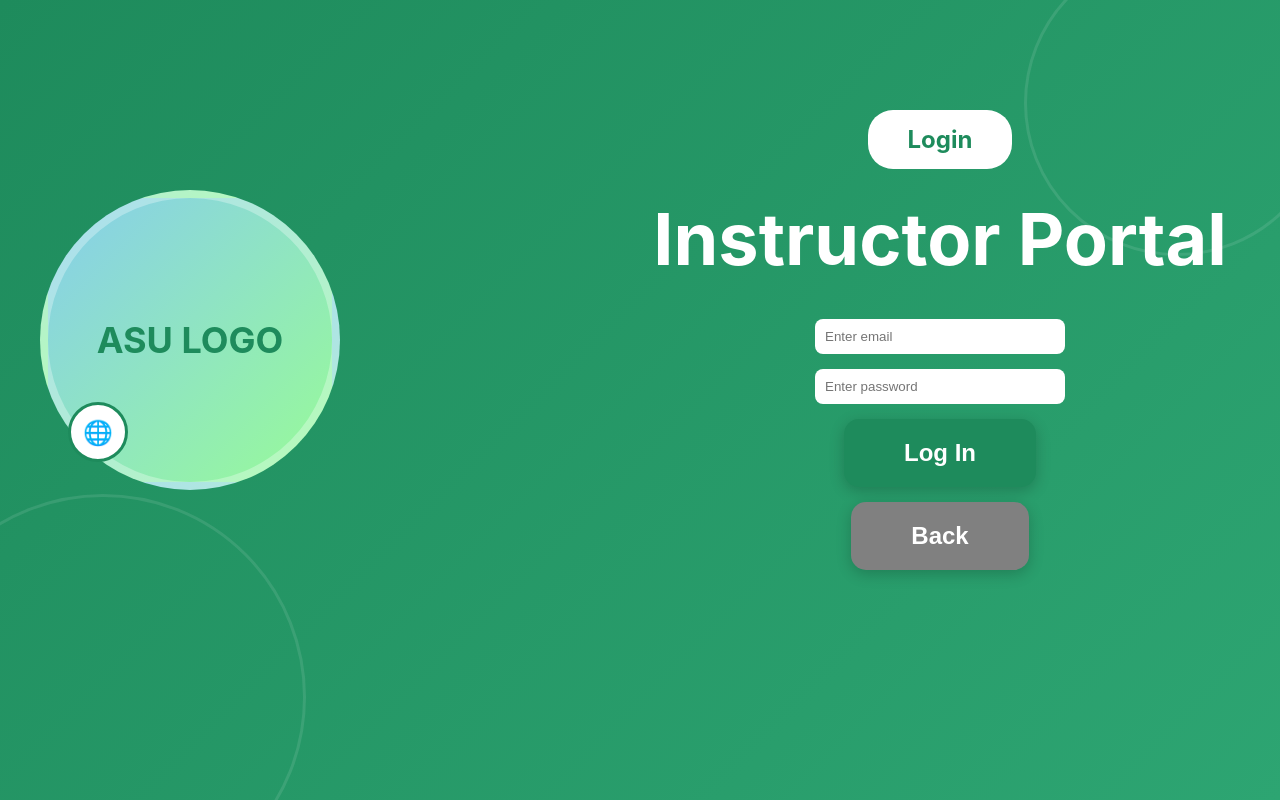
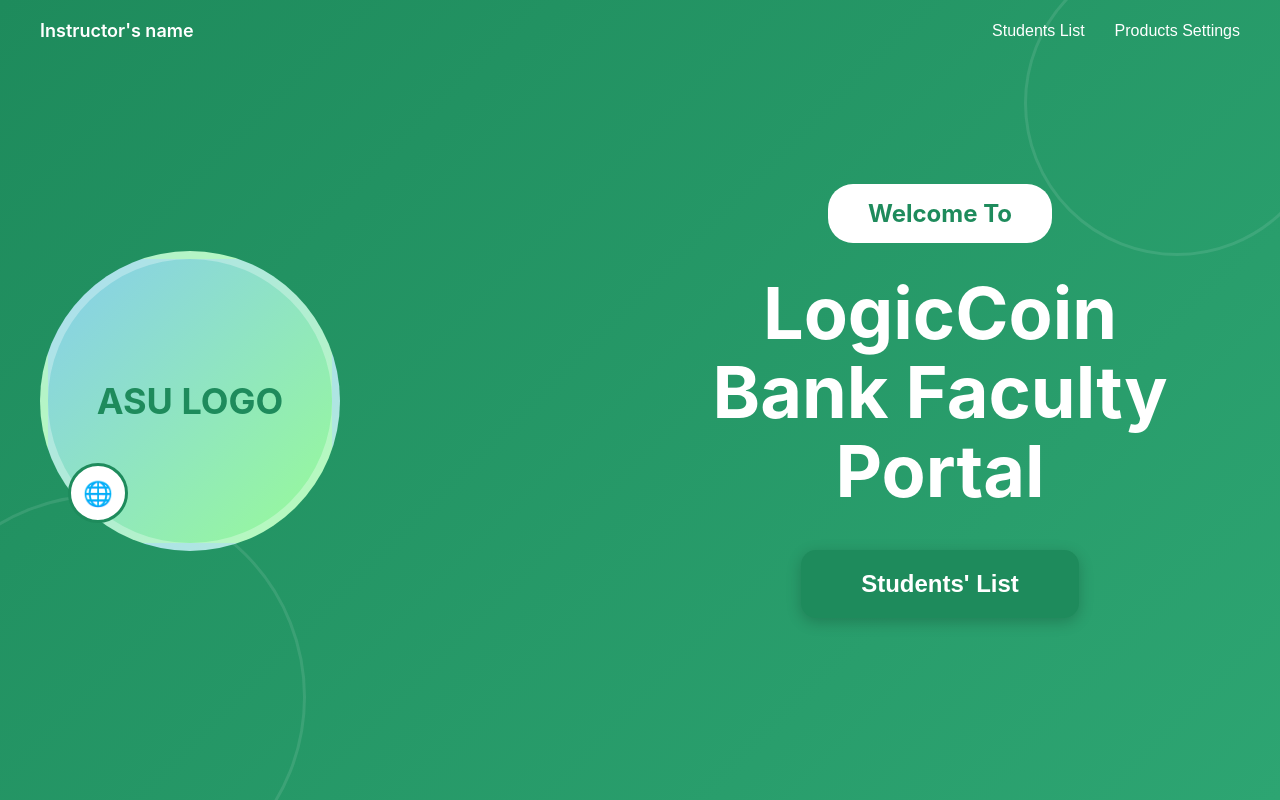
Before and after one commit to 3axiong/LogicCoin-Bank, a React (Create React App) app in the folder portal/: page / in a window 1280 px wide. Both pictures are taken after a click on the button "Instructor Portal". Built offline with nearby package versions, Linux system fonts and the light colour scheme.

Commit message:
Temporary for database testing

```diff
--- a/portal/package.json
+++ b/portal/package.json
@@ -2,6 +2,7 @@
   "name": "portal",
   "version": "0.1.0",
   "private": true,
+  "proxy": "http://127.0.0.1:8000",
   "dependencies": {
     "@testing-library/dom": "^10.4.1",
     "@testing-library/jest-dom": "^6.8.0",
--- a/portal/src/App.js
+++ b/portal/src/App.js
@@ -58,7 +58,8 @@ function App() {
             </button>
             <button
               className="cta-button"
-              onClick={() => { setRole('instructor'); setView('login'); }}
+              // onClick={() => { setRole('instructor'); setView('login'); }}
+              onClick={() => { setRole('instructor'); setView('instructor'); }}
             >
               Instructor Portal
             </button>
--- a/portal/src/components/InstructorPortal.js
+++ b/portal/src/components/InstructorPortal.js
@@ -16,6 +16,8 @@ const InstructorPortal = () => {
   const [studentList, setStudentList] = useState([]);
   const [confirm, setConfirm] = useState({ open: false, message: '', onConfirm: null });
   const [alert, setAlert] = useState({ open: false, message: '' });
+
+  const API_BASE = 'http://127.0.0.1:8000';
 
   const fetchJson = async (url, options) => {
     const res = await fetch(url, options);
```
